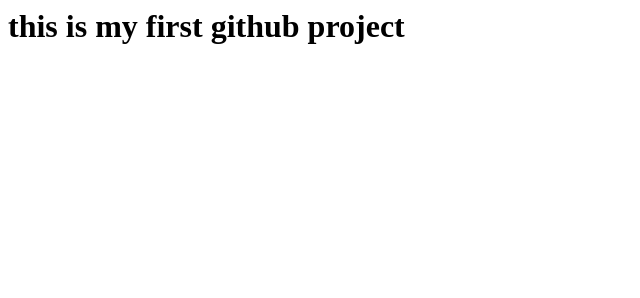
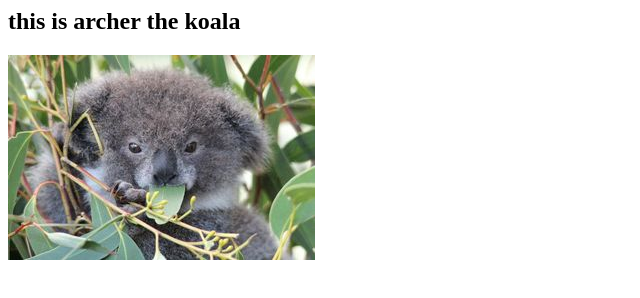
Before and after one commit to biancakrause/first-project, a plain HTML site: page index.html in a window 1280 px wide. Shown: the whole page, without its empty margins (0-640 px from the left). Drawn offline with Linux system fonts and the light colour scheme.

Commit message:
update with koala pic

```diff
--- a/index.html
+++ b/index.html
@@ -1 +1,2 @@
-<h1>this is my first github project</h1>
+<h2>this is archer the koala</h2>
+<img src="img/archer-nom-nom.jpg"/>
```
Also changed, not shown: contact.html (added), img/archer-nom-nom.jpg (added).
